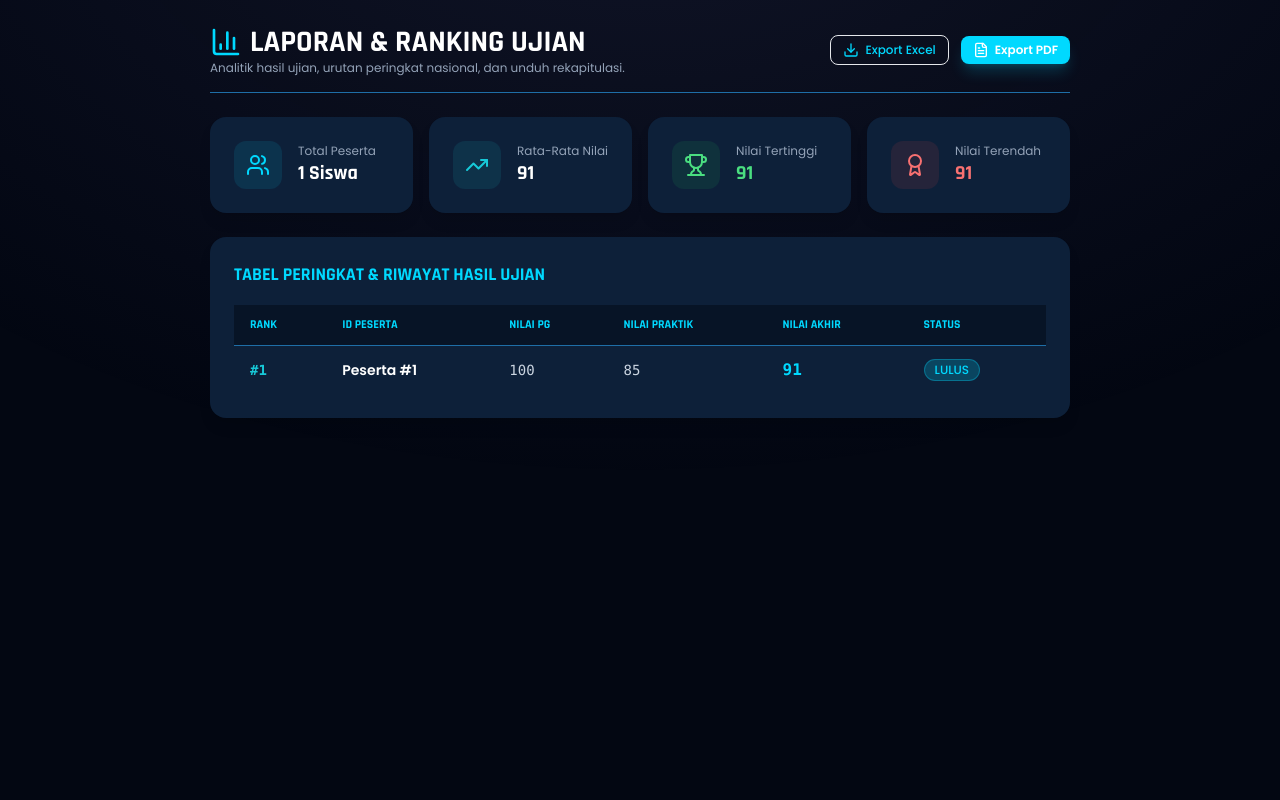
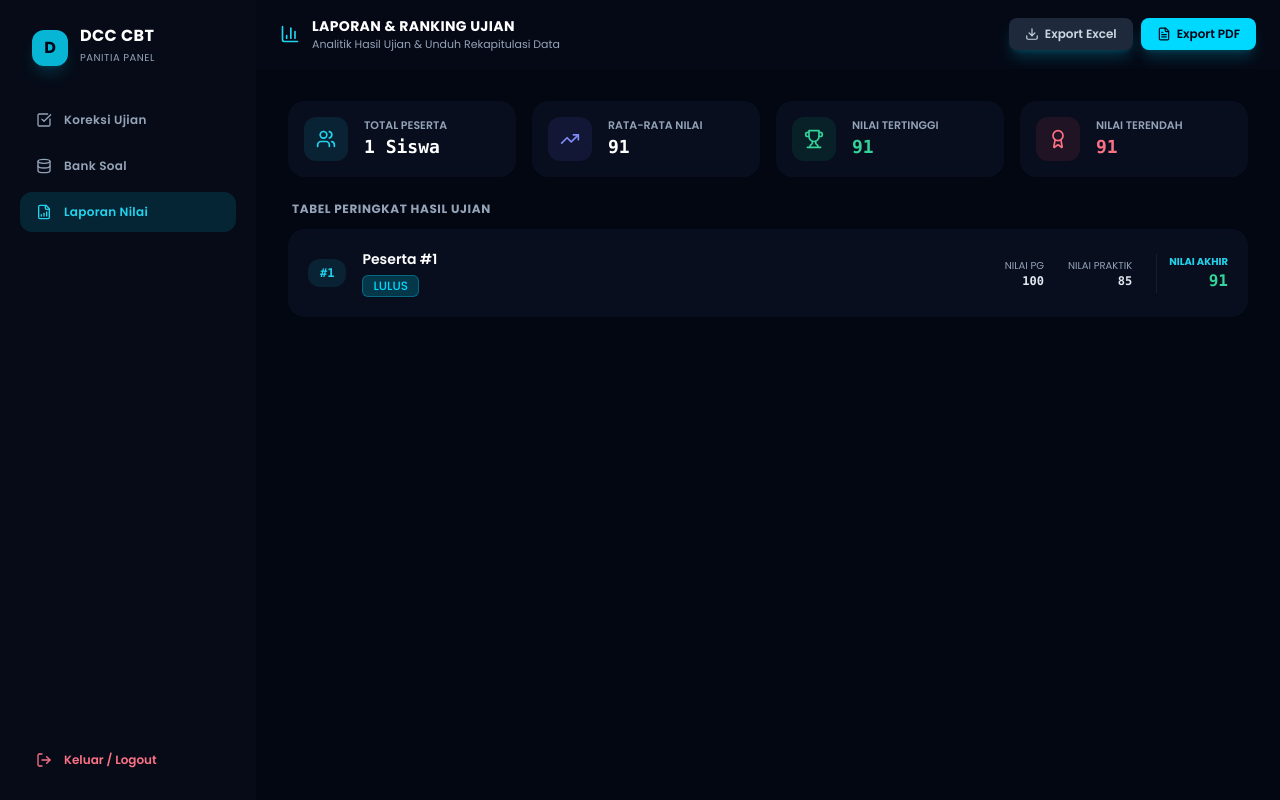
Before and after one commit to dcc-daruttaufiq/dcc-cbt-system, a React (Vite) app in the folder client/: page /laporan in a window 1280 px wide. Built offline with nearby package versions, Linux system fonts and the light colour scheme; no server answers.

Commit message:
feat: upgrade Laporan UI with borderless list and cyan layout while keeping excel/pdf export

```diff
--- a/client/src/pages/Laporan.jsx
+++ b/client/src/pages/Laporan.jsx
@@ -1,6 +1,7 @@
 import React, { useState, useEffect } from 'react';
 import API from '../utils/api';
-import Card from '../components/ui/Card';
+import Sidebar from '../components/ui/Sidebar';
+import Navbar from '../components/ui/Navbar';
 import Button from '../components/ui/Button';
 import Badge from '../components/ui/Badge';
 import { BarChart3, Download, FileText, Trophy, Users, Award, TrendingUp } from 'lucide-react';
@@ -82,93 +83,124 @@ export default function Laporan() {
   };
 
   return (
-    <div className="p-6 text-white max-w-6xl mx-auto space-y-6">
-      <div className="flex flex-col md:flex-row md:items-center justify-between gap-4 border-b border-borderCustom pb-4">
+    <div className="flex min-h-screen bg-[#030712] text-slate-100 font-body">
+      {/* SIDEBAR CLEAN */}
+      <Sidebar userRole="Panitia" />
+
+      {/* KONTEN UTAMA */}
+      <div className="flex-1 flex flex-col min-w-0">
+        <Navbar>
+          <div className="flex justify-between items-center w-full">
+            <div className="flex items-center gap-3">
+              <BarChart3 className="text-cyan-400 w-5 h-5" />
               <div>
-          <h1 className="text-3xl font-display font-bold flex items-center gap-2">
-            <BarChart3 className="text-primary w-8 h-8" /> LAPORAN & RANKING UJIAN
-          </h1>
-          <p className="text-xs text-slate-400">Analitik hasil ujian, urutan peringkat nasional, dan unduh rekapitulasi.</p>
+                <h1 className="text-sm font-bold text-white tracking-wide">LAPORAN & RANKING UJIAN</h1>
+                <p className="text-[11px] text-slate-400">Analitik Hasil Ujian & Unduh Rekapitulasi Data</p>
+              </div>
             </div>
 
-        <div className="flex items-center gap-3">
-          <Button variant="outline" size="sm" onClick={handleExportExcel}>
-            <Download className="w-4 h-4 mr-1.5" /> Export Excel
+            <div className="flex items-center gap-2">
+              <Button onClick={handleExportExcel} className="bg-slate-800 hover:bg-slate-700 text-xs text-slate-300 border-0">
+                <Download className="w-3.5 h-3.5 mr-1.5" /> Export Excel
               </Button>
-          <Button variant="primary" size="sm" onClick={handleExportPDF}>
-            <FileText className="w-4 h-4 mr-1.5" /> Export PDF
+              <Button onClick={handleExportPDF} className="bg-cyan-400 hover:bg-cyan-300 text-slate-950 font-bold text-xs border-0 shadow-lg shadow-cyan-400/20">
+                <FileText className="w-3.5 h-3.5 mr-1.5" /> Export PDF
               </Button>
             </div>
           </div>
+        </Navbar>
 
-      <div className="grid grid-cols-1 md:grid-cols-4 gap-4">
-        <Card className="p-4 border-borderCustom bg-surface flex items-center gap-4">
-          <div className="p-3 bg-primary/10 text-primary rounded-xl"><Users className="w-6 h-6" /></div>
+        <main className="p-8 flex-1 overflow-y-auto">
+          <div className="max-w-5xl mx-auto space-y-6">
+
+            {/* GRID STATISTIK BORDERLESS */}
+            <div className="grid grid-cols-1 sm:grid-cols-2 lg:grid-cols-4 gap-4">
+              <div className="p-4 bg-[#0d1527]/60 backdrop-blur-md rounded-2xl flex items-center gap-4">
+                <div className="p-3 bg-cyan-400/10 text-cyan-400 rounded-xl"><Users className="w-5 h-5" /></div>
                 <div>
-            <p className="text-xs text-slate-400">Total Peserta</p>
-            <h3 className="text-xl font-display font-bold">{laporan.statistik.totalSiswa} Siswa</h3>
+                  <p className="text-[11px] text-slate-400 uppercase font-semibold">Total Peserta</p>
+                  <h3 className="text-lg font-bold text-white font-mono">{laporan.statistik.totalSiswa} Siswa</h3>
                 </div>
-        </Card>
-
-        <Card className="p-4 border-borderCustom bg-surface flex items-center gap-4">
-          <div className="p-3 bg-secondary/10 text-secondary rounded-xl"><TrendingUp className="w-6 h-6" /></div>
-          <div>
-            <p className="text-xs text-slate-400">Rata-Rata Nilai</p>
-            <h3 className="text-xl font-display font-bold">{laporan.statistik.rataRata}</h3>
-          </div>
-        </Card>
-
-        <Card className="p-4 border-borderCustom bg-surface flex items-center gap-4">
-          <div className="p-3 bg-green-500/10 text-green-400 rounded-xl"><Trophy className="w-6 h-6" /></div>
-          <div>
-            <p className="text-xs text-slate-400">Nilai Tertinggi</p>
-            <h3 className="text-xl font-display font-bold text-green-400">{laporan.statistik.tertinggi}</h3>
-          </div>
-        </Card>
-
-        <Card className="p-4 border-borderCustom bg-surface flex items-center gap-4">
-          <div className="p-3 bg-red-500/10 text-red-400 rounded-xl"><Award className="w-6 h-6" /></div>
-          <div>
-            <p className="text-xs text-slate-400">Nilai Terendah</p>
-            <h3 className="text-xl font-display font-bold text-red-400">{laporan.statistik.terendah}</h3>
-          </div>
-        </Card>
               </div>
 
-      <Card className="border-borderCustom bg-surface p-6 space-y-4">
-        <h2 className="text-lg font-display font-bold text-primary">TABEL PERINGKAT & RIWAYAT HASIL UJIAN</h2>
+              <div className="p-4 bg-[#0d1527]/60 backdrop-blur-md rounded-2xl flex items-center gap-4">
+                <div className="p-3 bg-indigo-500/10 text-indigo-400 rounded-xl"><TrendingUp className="w-5 h-5" /></div>
+                <div>
+                  <p className="text-[11px] text-slate-400 uppercase font-semibold">Rata-Rata Nilai</p>
+                  <h3 className="text-lg font-bold text-white font-mono">{laporan.statistik.rataRata}</h3>
+                </div>
+              </div>
 
-        <div className="overflow-x-auto">
-          <table className="w-full text-sm text-left text-slate-300">
-            <thead className="bg-background text-xs uppercase font-display text-primary border-b border-borderCustom">
-              <tr>
-                <th className="px-4 py-3">Rank</th>
-                <th className="px-4 py-3">ID Peserta</th>
-                <th className="px-4 py-3">Nilai PG</th>
-                <th className="px-4 py-3">Nilai Praktik</th>
-                <th className="px-4 py-3">Nilai Akhir</th>
-                <th className="px-4 py-3">Status</th>
-              </tr>
-            </thead>
-            <tbody className="divide-y divide-borderCustom/40 font-sans">
-              {laporan.dataLaporan.map((row, idx) => (
-                <tr key={idx} className="hover:bg-background/40 transition">
-                  <td className="px-4 py-3 font-bold font-mono text-secondary">#{idx + 1}</td>
-                  <td className="px-4 py-3 font-semibold text-white">Peserta #{row.user_id}</td>
-                  <td className="px-4 py-3 font-mono">{row.nilai_pg || 0}</td>
-                  <td className="px-4 py-3 font-mono">{row.nilai_praktik || 0}</td>
-                  <td className="px-4 py-3 font-mono text-base font-bold text-primary">{row.nilai_akhir || 0}</td>
-                  <td className="px-4 py-3">
-                    <Badge variant={(row.nilai_akhir || 0) >= 75 ? 'primary' : 'secondary'}>
-                      {(row.nilai_akhir || 0) >= 75 ? 'LULUS' : 'REMIDI'}
+              <div className="p-4 bg-[#0d1527]/60 backdrop-blur-md rounded-2xl flex items-center gap-4">
+                <div className="p-3 bg-emerald-500/10 text-emerald-400 rounded-xl"><Trophy className="w-5 h-5" /></div>
+                <div>
+                  <p className="text-[11px] text-slate-400 uppercase font-semibold">Nilai Tertinggi</p>
+                  <h3 className="text-lg font-bold text-emerald-400 font-mono">{laporan.statistik.tertinggi}</h3>
+                </div>
+              </div>
+
+              <div className="p-4 bg-[#0d1527]/60 backdrop-blur-md rounded-2xl flex items-center gap-4">
+                <div className="p-3 bg-rose-500/10 text-rose-400 rounded-xl"><Award className="w-5 h-5" /></div>
+                <div>
+                  <p className="text-[11px] text-slate-400 uppercase font-semibold">Nilai Terendah</p>
+                  <h3 className="text-lg font-bold text-rose-400 font-mono">{laporan.statistik.terendah}</h3>
+                </div>
+              </div>
+            </div>
+
+            {/* TABEL RANKING BORDERLESS LIST */}
+            <div className="space-y-3">
+              <div className="flex justify-between items-center px-1">
+                <h2 className="text-xs font-bold text-slate-400 uppercase tracking-wider">Tabel Peringkat Hasil Ujian</h2>
+              </div>
+
+              {laporan.dataLaporan.map((row, idx) => {
+                const isLulus = (row.nilai_akhir || 0) >= 75;
+
+                return (
+                  <div
+                    key={idx}
+                    className="p-5 bg-[#0d1527]/60 backdrop-blur-md rounded-2xl flex flex-col sm:flex-row sm:items-center justify-between gap-4 hover:bg-[#0d1527] transition-all duration-200"
+                  >
+                    <div className="flex items-center gap-4">
+                      <span className="text-xs font-mono font-bold text-cyan-400 bg-cyan-400/10 px-3 py-1.5 rounded-xl shrink-0">
+                        #{idx + 1}
+                      </span>
+
+                      <div>
+                        <h3 className="text-sm font-semibold text-white">Peserta #{row.user_id}</h3>
+                        <div className="mt-1">
+                          <Badge variant={isLulus ? 'primary' : 'secondary'} className="text-[10px] px-2 py-0.5 rounded-md uppercase">
+                            {isLulus ? 'LULUS' : 'REMIDI'}
                           </Badge>
-                  </td>
-                </tr>
-              ))}
-            </tbody>
-          </table>
                         </div>
-      </Card>
+                      </div>
+                    </div>
+
+                    <div className="flex items-center gap-6 self-end sm:self-center">
+                      <div className="text-right">
+                        <p className="text-[10px] text-slate-400 uppercase">Nilai PG</p>
+                        <p className="text-xs font-mono font-semibold text-slate-200">{row.nilai_pg || 0}</p>
+                      </div>
+
+                      <div className="text-right">
+                        <p className="text-[10px] text-slate-400 uppercase">Nilai Praktik</p>
+                        <p className="text-xs font-mono font-semibold text-slate-200">{row.nilai_praktik || 0}</p>
+                      </div>
+
+                      <div className="text-right pl-3 border-l border-slate-800/60">
+                        <p className="text-[10px] text-cyan-400 uppercase font-bold">Nilai Akhir</p>
+                        <p className="text-base font-mono font-bold text-emerald-400">{row.nilai_akhir || 0}</p>
+                      </div>
+                    </div>
+                  </div>
+                );
+              })}
+            </div>
+
+          </div>
+        </main>
+      </div>
     </div>
   );
 }
```
Lines whose indentation alone changed are shown as unchanged.
